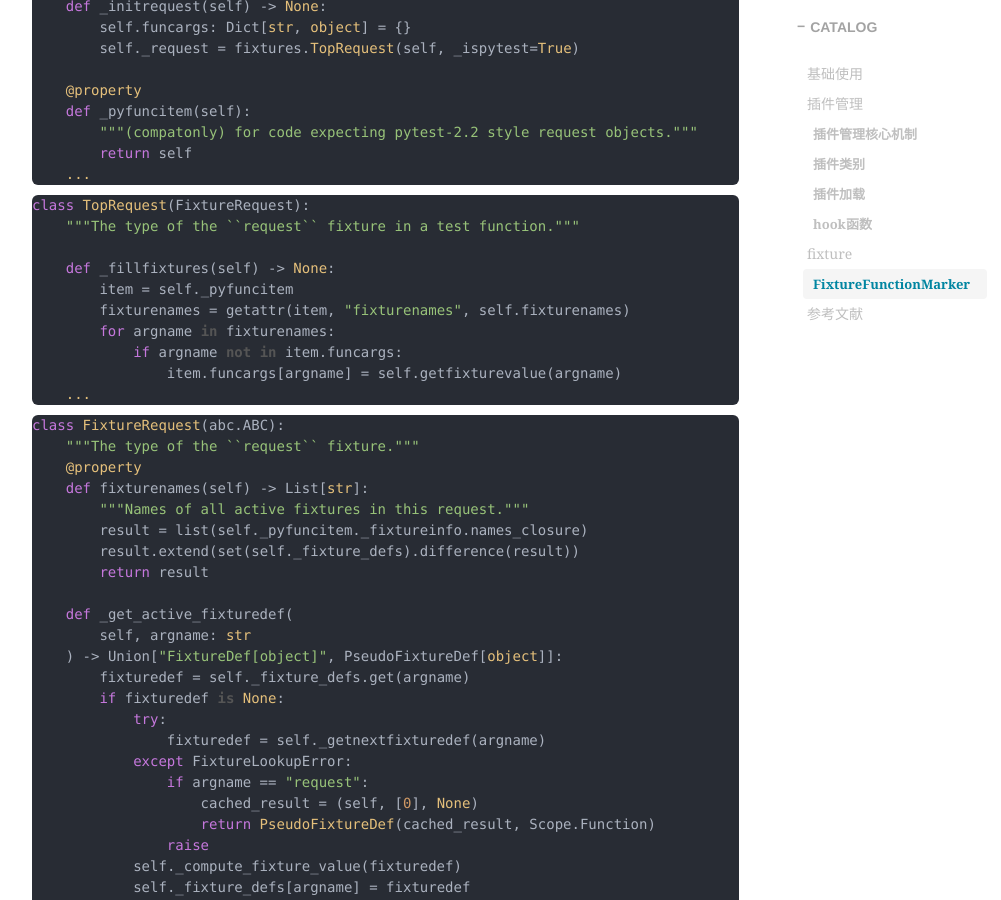
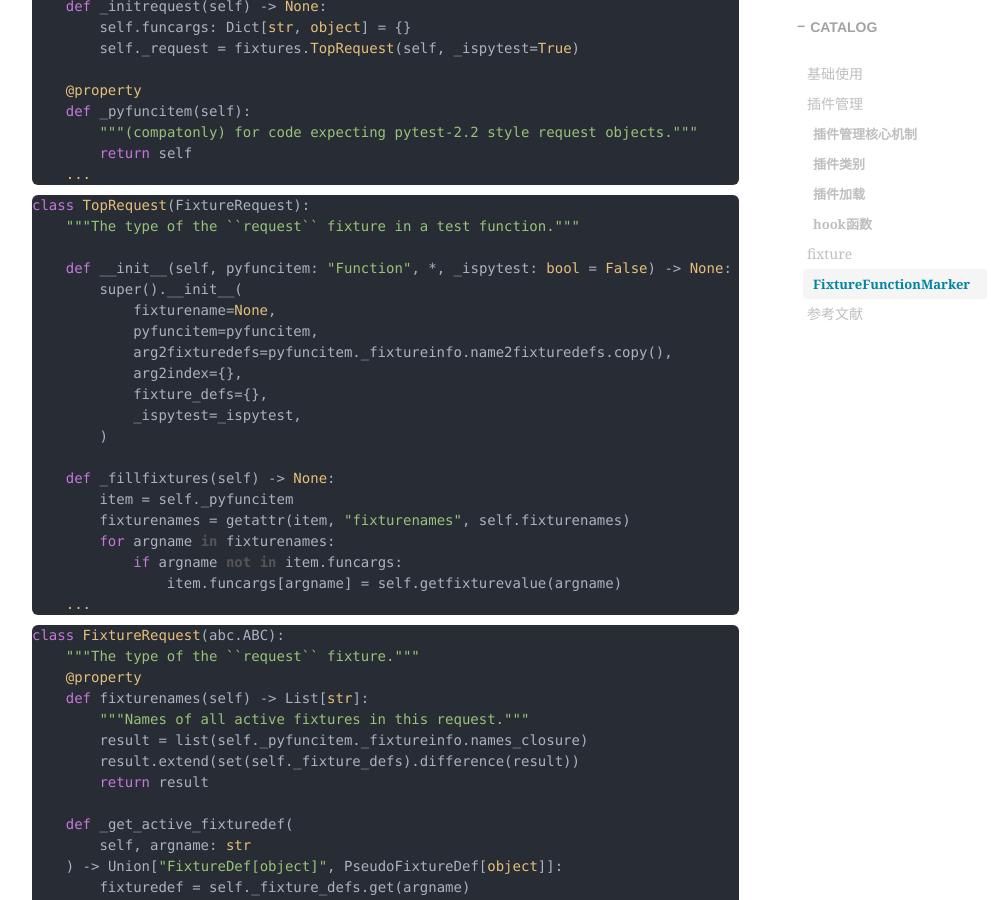
Before and after one commit to shihai1991/shihai1991.github.io, a Jekyll site: the page built from _posts/2023-07-17-pytest学习.md, in a window 1280 px wide and 900 px high, scrolled down 1498 px. Shown: the whole window, without its empty margins (233-1234 px from the left). Built offline with Jekyll 4.4.1, drawn with Linux system fonts in a browser that asks for light colours; nearby versions of some CDN libraries; comment, search, counter and statistics services are not loaded.

Commit message:
Update 2023-07-17-pytest学习.md

```diff
--- a/_posts/2023-07-17-pytest学习.md
+++ b/_posts/2023-07-17-pytest学习.md
@@ -57,6 +57,16 @@ class Function(PyobjMixin, nodes.Item):
 class TopRequest(FixtureRequest):
     """The type of the ``request`` fixture in a test function."""
 
+    def __init__(self, pyfuncitem: "Function", *, _ispytest: bool = False) -> None:
+        super().__init__(
+            fixturename=None,
+            pyfuncitem=pyfuncitem,
+            arg2fixturedefs=pyfuncitem._fixtureinfo.name2fixturedefs.copy(),
+            arg2index={},
+            fixture_defs={},
+            _ispytest=_ispytest,
+        )
+
     def _fillfixtures(self) -> None:
         item = self._pyfuncitem
         fixturenames = getattr(item, "fixturenames", self.fixturenames)
```
